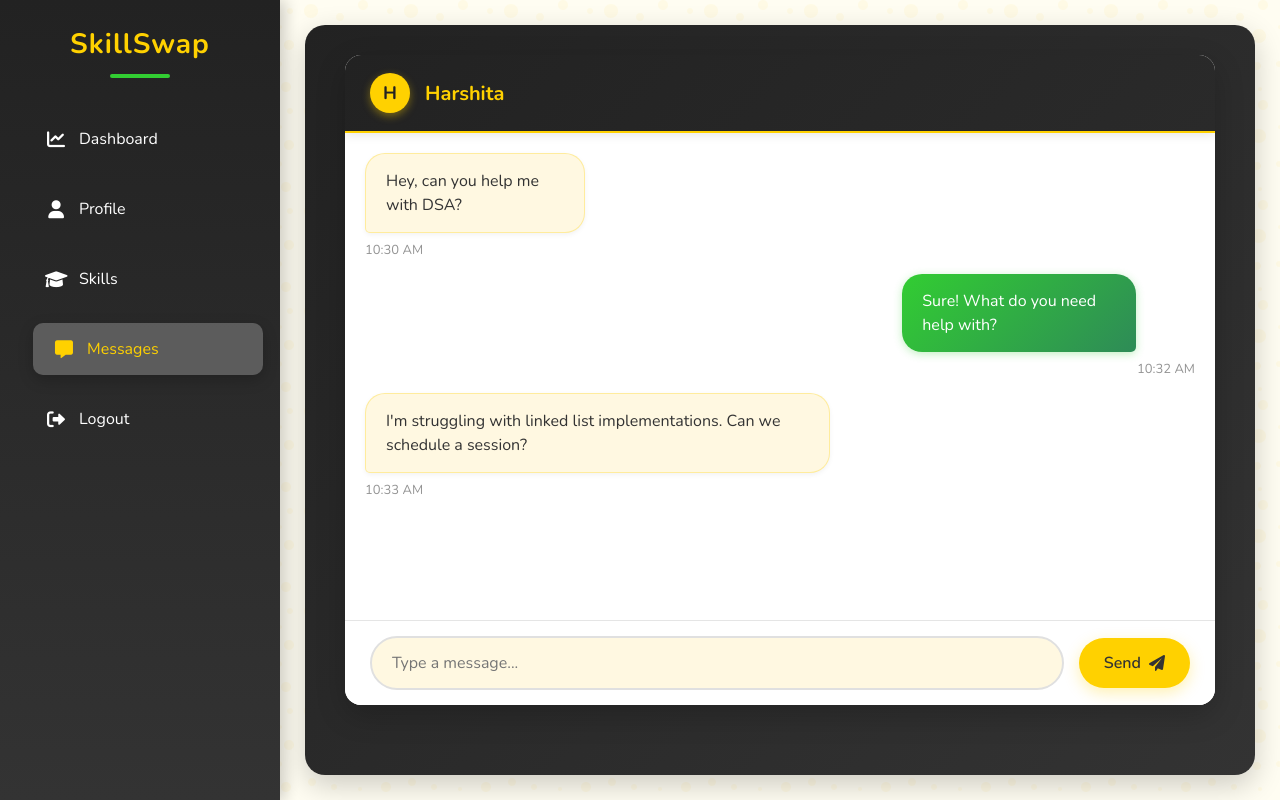
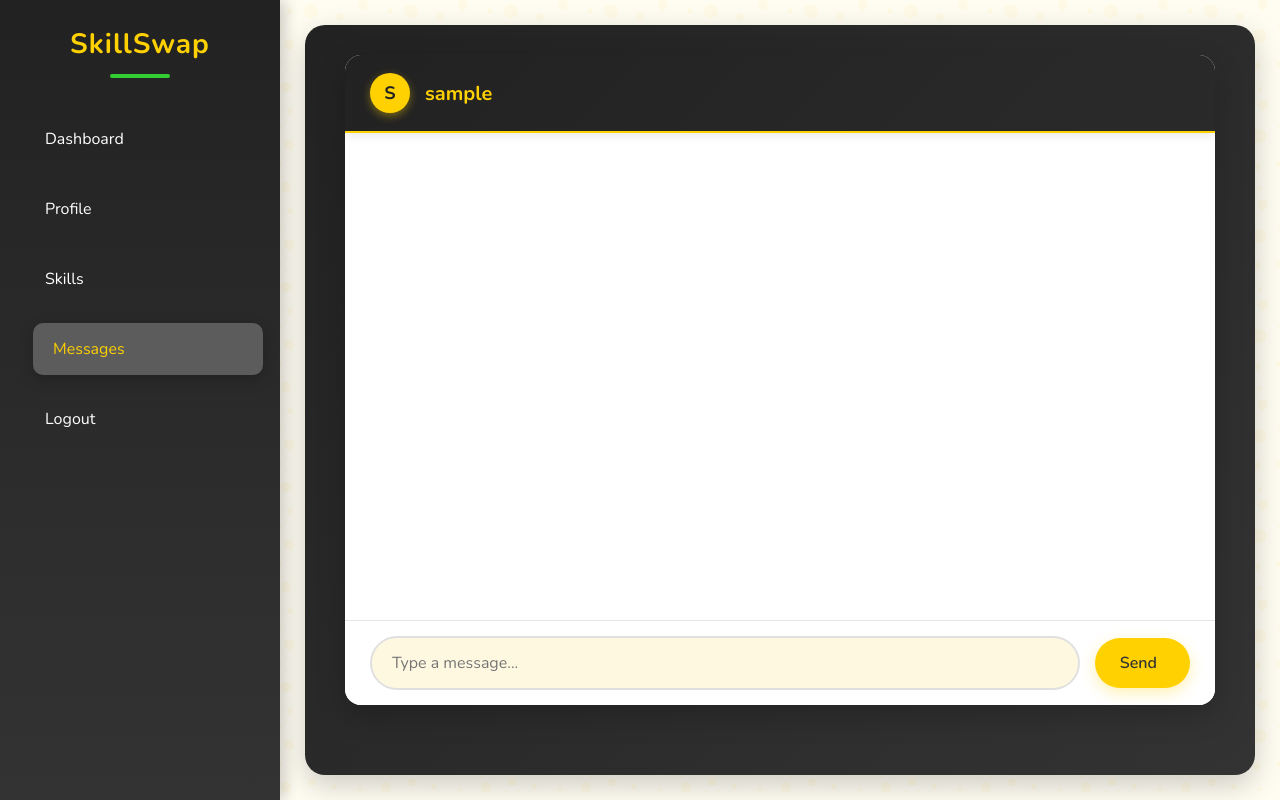
Before and after one commit to Harshita890/SwapSkill, a PHP site: page /messages.php in a window 1280 px wide. Run offline with PHP 8.4, Linux system fonts and the light colour scheme; the visitor is signed in with stand-in values (Sample User, id 1); tables that the repository leaves empty or names only in its code hold one stand-in row (values such as "Sample post").

Commit message:
complete UI

```diff
--- a/messages.php
+++ b/messages.php
@@ -4,58 +4,55 @@ if (!isset($_SESSION['user_id'])) {
     header("Location: login.php");
     exit();
 }
+
+include('include/db.php');
+
+// Fetch logged-in user's info
+$user_id = $_SESSION['user_id'];
+$user_result = mysqli_query($conn, "SELECT username FROM users WHERE id = $user_id");
+$user_row = mysqli_fetch_assoc($user_result);
+$username = $user_row['username'];
+
+// Fetch chat messages (latest 50)
+$messages_result = mysqli_query($conn, "SELECT * FROM messages ORDER BY timestamp ASC");
 ?>
 <!DOCTYPE html>
 <html lang="en">
 <head>
     <meta charset="UTF-8">
-    <meta name="viewport" content="width=device-width, initial-scale=1.0">
     <title>SkillSwap - Chat</title>
+    <link rel="stylesheet" href="css.css">
     <link href="https://fonts.googleapis.com/css2?family=Nunito:wght@300;400;600;700&display=swap" rel="stylesheet">
-    <link rel="stylesheet" href="https://cdnjs.cloudflare.com/ajax/libs/font-awesome/6.0.0-beta3/css/all.min.css">
-    <link rel="stylesheet" href="css.css">
 </head>
 <body>
     <div class="sidebar">
         <h2>SkillSwap</h2>
         <ul>
-            <li><a href="dashboard.php"><i class="fas fa-chart-line"></i> Dashboard</a></li>
-            <li><a href="profile.php"><i class="fas fa-user"></i> Profile</a></li>
-            <li><a href="skills.php"><i class="fas fa-graduation-cap"></i> Skills</a></li>
-            <li class="active"><a href="messages.php"><i class="fas fa-comment-alt"></i> Messages</a></li>
-            <li><a href="logout.php"><i class="fas fa-sign-out-alt"></i> Logout</a></li>
+            <li><a href="dashboard.php">Dashboard</a></li>
+            <li><a href="profile.php">Profile</a></li>
+            <li><a href="skills.php">Skills</a></li>
+            <li class="active"><a href="messages.php">Messages</a></li>
+            <li><a href="logout.php">Logout</a></li>
         </ul>
     </div>
 
     <div class="main-content">
         <div class="chat-container">
             <div class="chat-header">
-                <div class="user-avatar">H</div>
-                <h3>Harshita</h3>
+                <div class="user-avatar"><?php echo strtoupper(substr($username, 0, 1)); ?></div>
+                <h3><?php echo htmlspecialchars($username); ?></h3>
             </div>
             <div class="messages" id="messages">
-                <div class="message received">
-                    <div class="message-content">
-                        Hey, can you help me with DSA?
+                <?php while($msg = mysqli_fetch_assoc($messages_result)): ?>
+                    <div class="message <?php echo $msg['sender_id'] == $user_id ? 'sent' : 'received'; ?>">
+                        <div class="message-content"><?php echo htmlspecialchars($msg['message']); ?></div>
+                        <div class="message-time"><?php echo date('h:i A', strtotime($msg['timestamp'])); ?></div>
                     </div>
-                    <div class="message-time">10:30 AM</div>
-                </div>
-                <div class="message sent">
-                    <div class="message-content">
-                        Sure! What do you need help with?
-                    </div>
-                    <div class="message-time">10:32 AM</div>
-                </div>
-                <div class="message received">
-                    <div class="message-content">
-                        I'm struggling with linked list implementations. Can we schedule a session?
-                    </div>
-                    <div class="message-time">10:33 AM</div>
-                </div>
+                <?php endwhile; ?>
             </div>
             <div class="message-input">
                 <input type="text" id="messageInput" placeholder="Type a message...">
-                <button onclick="sendMessage()"><span>Send</span> <i class="fas fa-paper-plane"></i></button>
+                <button onclick="sendMessage()">Send <i class="fas fa-paper-plane"></i></button>
             </div>
         </div>
     </div>
@@ -66,29 +63,29 @@ if (!isset($_SESSION['user_id'])) {
             const message = input.value.trim();
 
             if (message) {
-                const messagesDiv = document.getElementById('messages');
-                const now = new Date();
-                const hours = now.getHours();
-                const minutes = now.getMinutes();
-                const timeString = `${hours}:${minutes < 10 ? '0' + minutes : minutes} ${hours >= 12 ? 'PM' : 'AM'}`;
-
-                const newMessage = document.createElement('div');
-                newMessage.className = 'message sent';
-                newMessage.innerHTML = `
-                    <div class="message-content">
-                        ${message}
-                    </div>
-                    <div class="message-time">${timeString}</div>
-                `;
-
-
-                messagesDiv.appendChild(newMessage);
-
-                input.value = '';
-
-                messagesDiv.scrollTop = messagesDiv.scrollHeight;
+                fetch('send_message.php', {
+                    method: 'POST',
+                    headers: {'Content-Type': 'application/x-www-form-urlencoded'},
+                    body: 'message=' + encodeURIComponent(message)
+                })
+                .then(response => response.text())
+                .then(() => {
+                    input.value = '';
+                    loadMessages();
+                });
             }
         }
+
+        function loadMessages() {
+            fetch('load_messages.php')
+                .then(response => response.text())
+                .then(data => {
+                    document.getElementById('messages').innerHTML = data;
+                    document.getElementById('messages').scrollTop = document.getElementById('messages').scrollHeight;
+                });
+        }
+
+        setInterval(loadMessages, 3000); // Auto-refresh every 3 seconds
 
         document.getElementById('messageInput').addEventListener('keypress', function(e) {
             if (e.key === 'Enter') {
@@ -96,10 +93,7 @@ if (!isset($_SESSION['user_id'])) {
             }
         });
 
-
-        window.onload = function() {
-            document.getElementById('messages').scrollTop = document.getElementById('messages').scrollHeight;
-        };
+        window.onload = loadMessages;
     </script>
 </body>
 </html>
```
Also changed, not shown: load_message.php (added, +22 -0 lines), send_message.php (added, +15 -0 lines), assets/images/bg.jpg (deleted), assets/images/dashboard image.webp (deleted), fetch_messages.php (added), register.php (line endings or trailing spaces), uploads/profile_22_1743445843.jpg (deleted), uploads/profile_22_1743446017.jpg (deleted), uploads/profile_22_1743446060.jpg (deleted), 1 other file.
